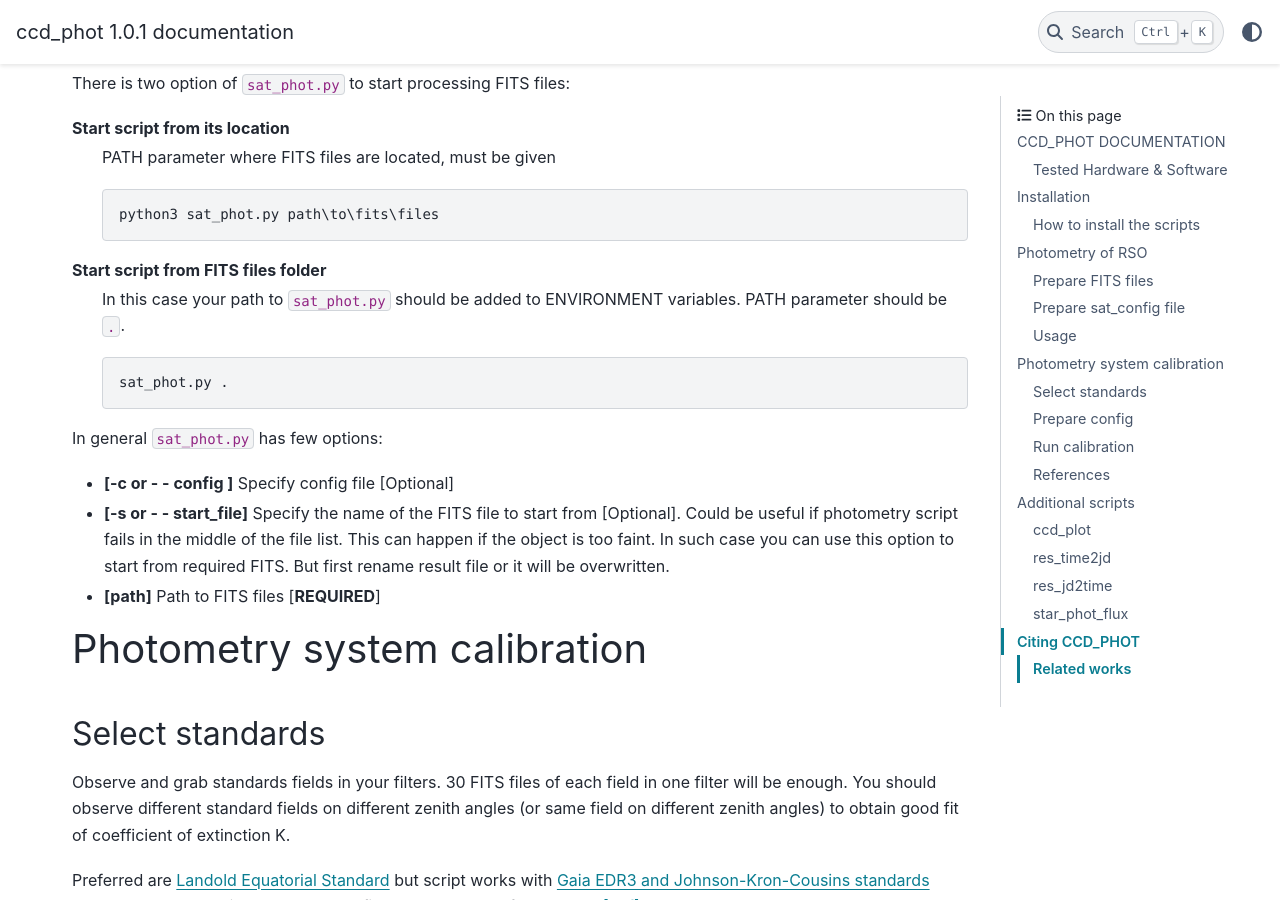
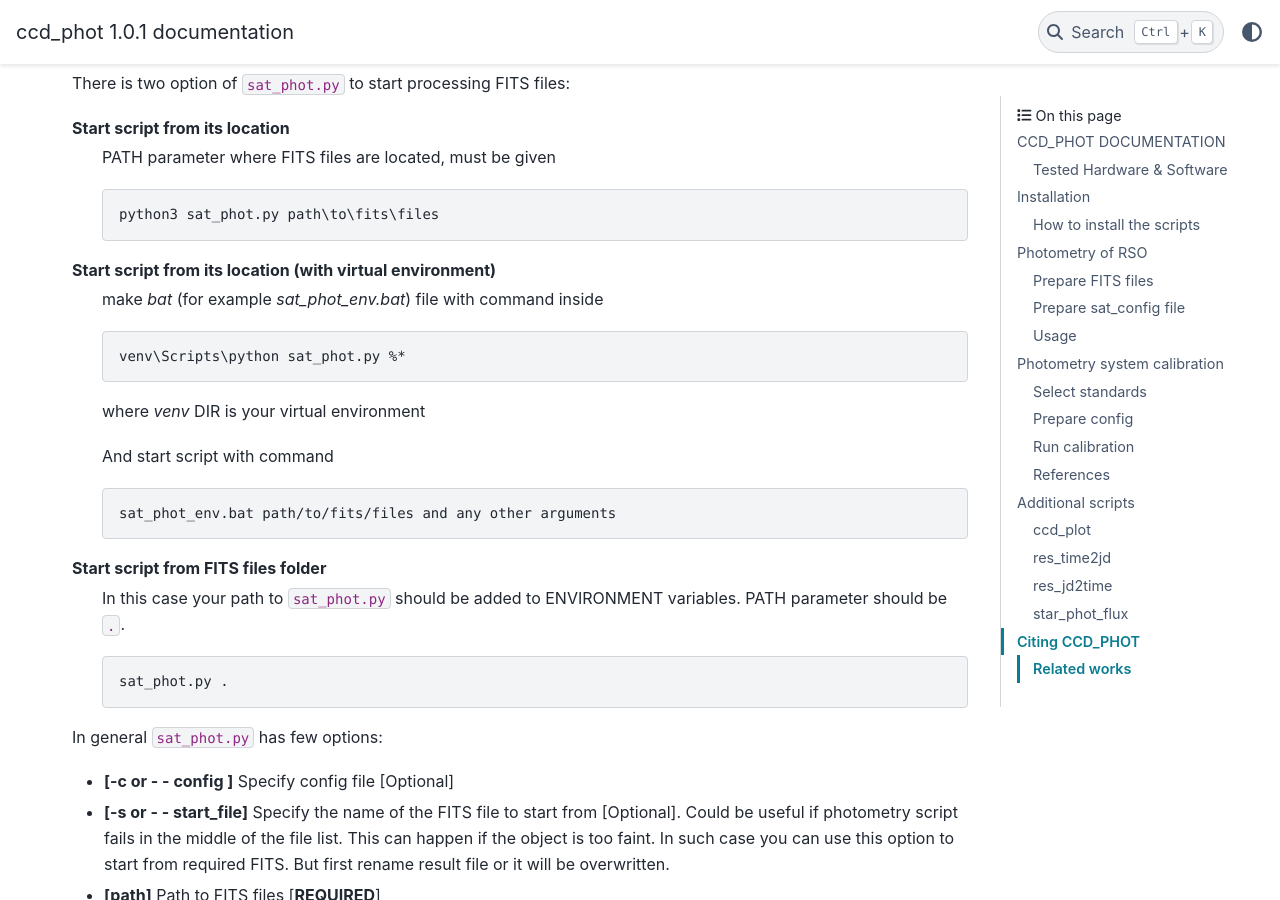
Before and after one commit to vkudak/ccd_phot, a Sphinx documentation site: the page built from docs/source/index.rst, in a window 1280 px wide and 900 px high, scrolled down 2704 px. Built offline with Sphinx 7.4.7 and the PyData theme 0.15.4, drawn with Linux system fonts in a browser that asks for light colours.

Commit message:
Add start script method with venv python

```diff
--- a/docs/source/index.rst
+++ b/docs/source/index.rst
@@ -143,12 +143,27 @@ Start script from its location
 
       python3 sat_phot.py path\to\fits\files
 
+Start script from its location (with virtual environment)
+    make `bat` (for example `sat_phot_env.bat`) file with command inside
+
+    .. code-block:: console
+
+      venv\Scripts\python sat_phot.py %*
+    where `venv` DIR is your virtual environment
+
+    And start script with command
+
+    .. code-block:: console
+
+        sat_phot_env.bat path/to/fits/files and any other arguments
+
 Start script from FITS files folder
     In this case your path to ``sat_phot.py`` should be added to ENVIRONMENT variables. PATH parameter should be ``.``.
 
     .. code-block:: console
 
       sat_phot.py .
+
 
 
 In general ``sat_phot.py`` has few options:
```
